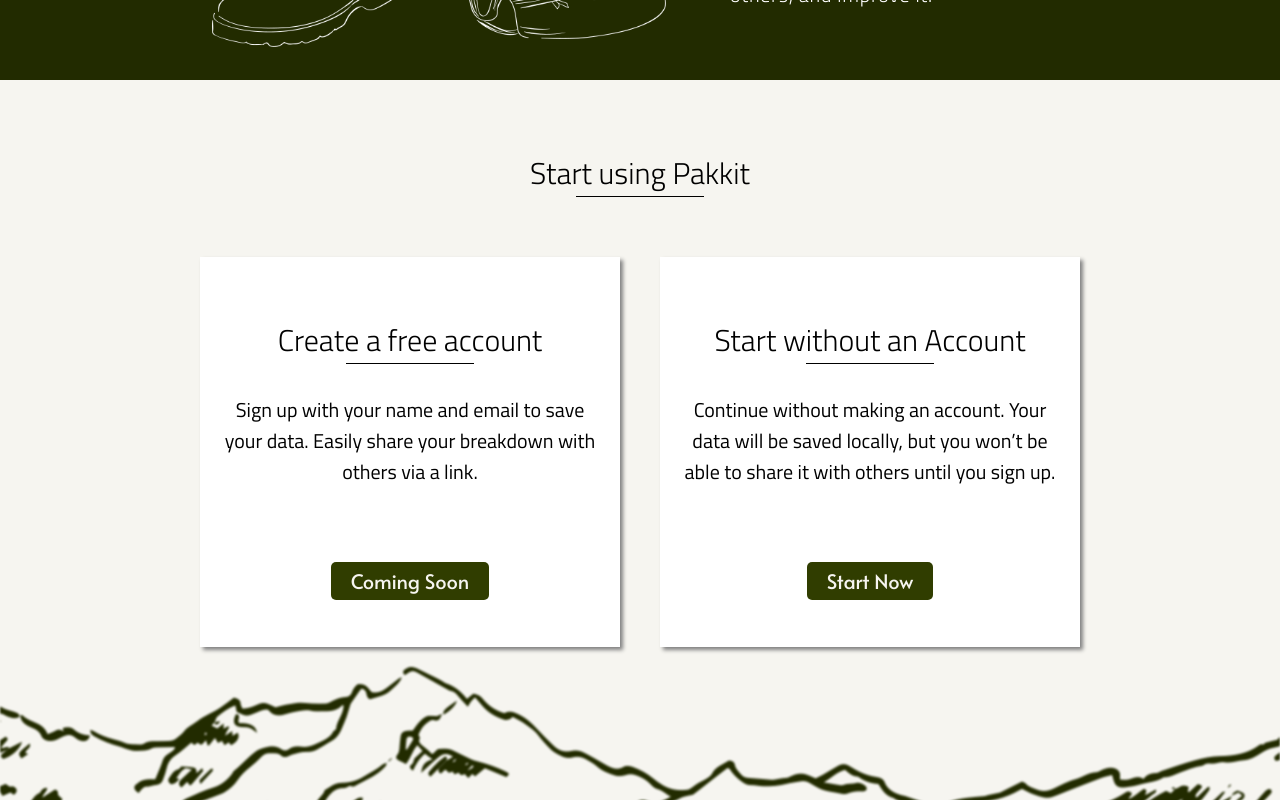
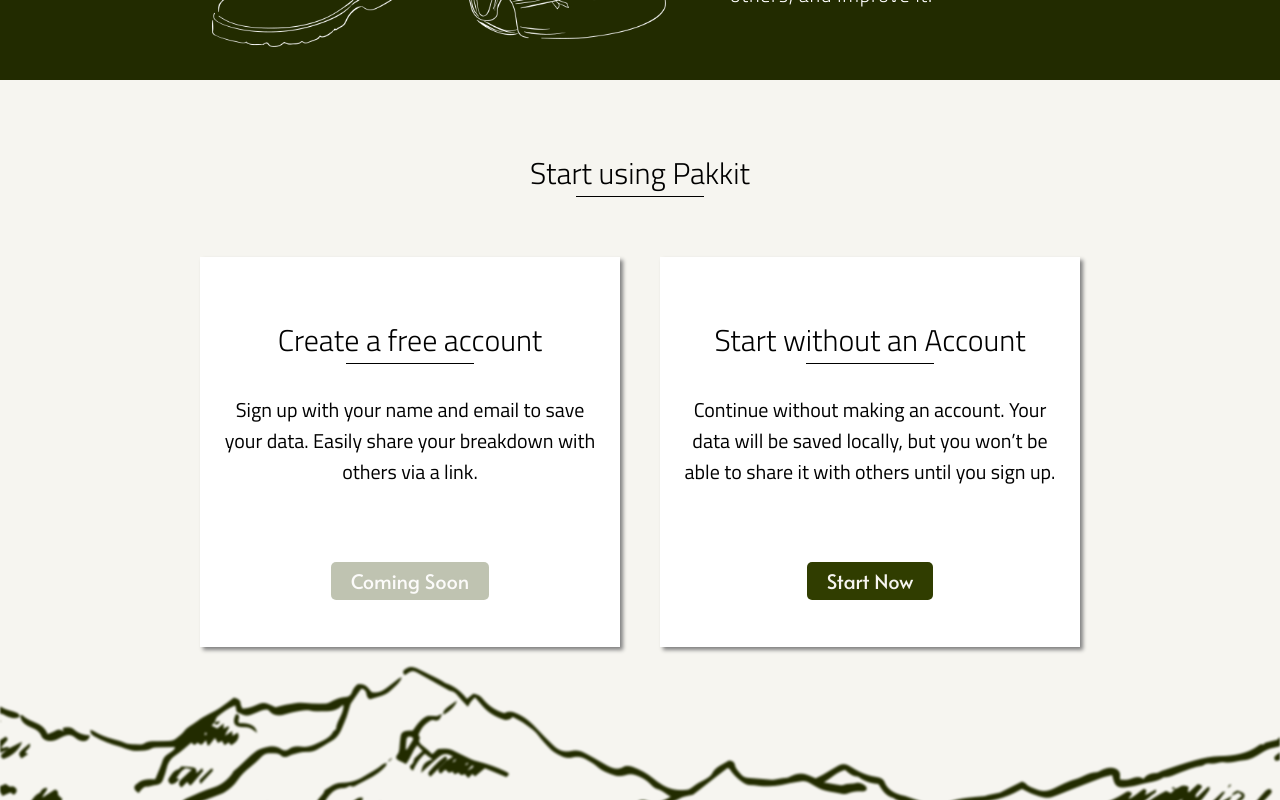
Before and after one commit to mitchHartigan/trekkr, a React (Create React App) app: page / in a window 1280 px wide. Shown: the part 1080-1880 px from the top of the page. Built offline with nearby package versions, Linux system fonts and the light colour scheme.

Commit message:
feat: added disabled prop to button

```diff
--- a/src/homepage/Button.js
+++ b/src/homepage/Button.js
@@ -1,12 +1,23 @@
 import React from "react";
 import styled from "styled-components";
+import { NavLink } from "react-router-dom";
 
 export default function Button(props) {
+  if (props.link) {
     return (
       <ButtonContainer>
-      <ButtonElem>{props.children}</ButtonElem>
+        <NavLink to={{ pathname: props.link }}>
+          <ButtonElem disabled={props.disabled}>{props.children}</ButtonElem>
+        </NavLink>
       </ButtonContainer>
     );
+  } else {
+    return (
+      <ButtonContainer>
+        <ButtonElem disabled={props.disabled}>{props.children}</ButtonElem>
+      </ButtonContainer>
+    );
+  }
 }
 
 const ButtonElem = styled.button`
@@ -14,19 +25,27 @@ const ButtonElem = styled.button`
   font-family: Alata;
   font-size: 20px;
   text-align: center;
-  cursor: pointer;
+  cursor: ${(props) => (props.disabled ? "" : "pointer")};
   color: #f6f5f0;
   background-color: #303d00;
   border: none;
   border-radius: 5px;
   outline: none;
   &: hover {
+    ${(props) => {
+      if (props.disabled) {
+        return "";
+      }
+      return `
         background-color: #222b00;
         color: white;
         box-shadow: 0px 2px 3px grey;
+      `;
+    }}
   }
   transition: background-color 150ms ease;
   transition: box-shadow 150ms ease;
+  opacity: ${(props) => (props.disabled ? "30%" : "100%")};
 `;
 
 const ButtonContainer = styled.div`
--- a/src/homepage/GetStarted/LoginCard.js
+++ b/src/homepage/GetStarted/LoginCard.js
@@ -8,7 +8,9 @@ export default function LoginCard(props) {
     <Container>
       <PageTitle>{props.title}</PageTitle>
       <Description>{props.description}</Description>
-      <Button>{props.buttonText}</Button>
+      <Button link={props.link} disabled={props.disabled}>
+        {props.buttonText}
+      </Button>
     </Container>
   );
 }
--- a/src/homepage/GetStarted/index.js
+++ b/src/homepage/GetStarted/index.js
@@ -13,12 +13,14 @@ export default function GetStarted() {
           description={`Sign up with your name and email to save your data.
           Easily share your breakdown with others via a link.`}
           buttonText="Coming Soon"
+          disabled={true}
         />
         <LoginCard
           title="Start without an Account"
           description={`Continue without making an account. Your data will
           be saved locally, but you won’t be able to share it with others until you sign up.`}
           buttonText="Start Now"
+          link={"/pack"}
         />
       </CardsContainer>
     </Container>
```
Lines whose indentation alone changed are shown as unchanged.
